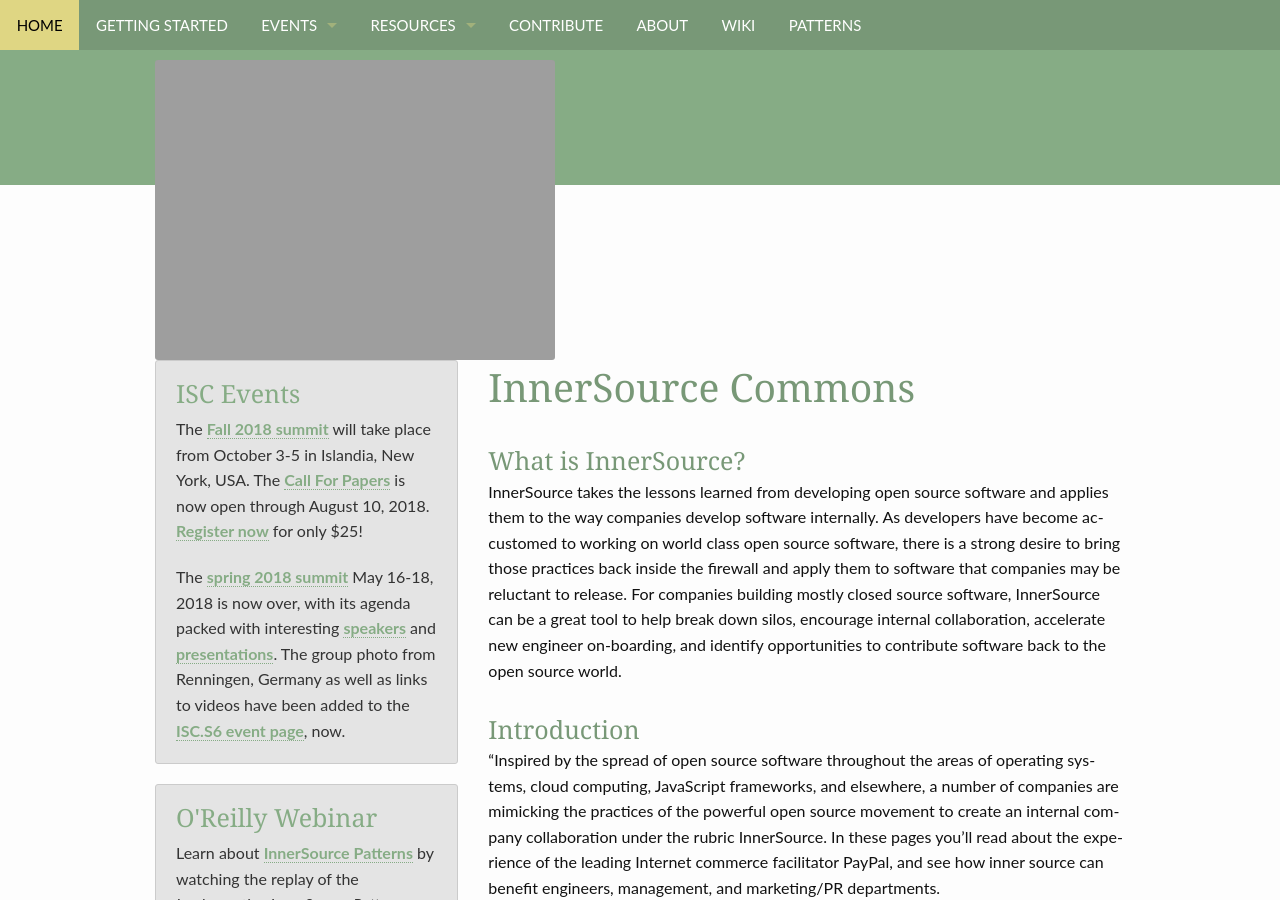
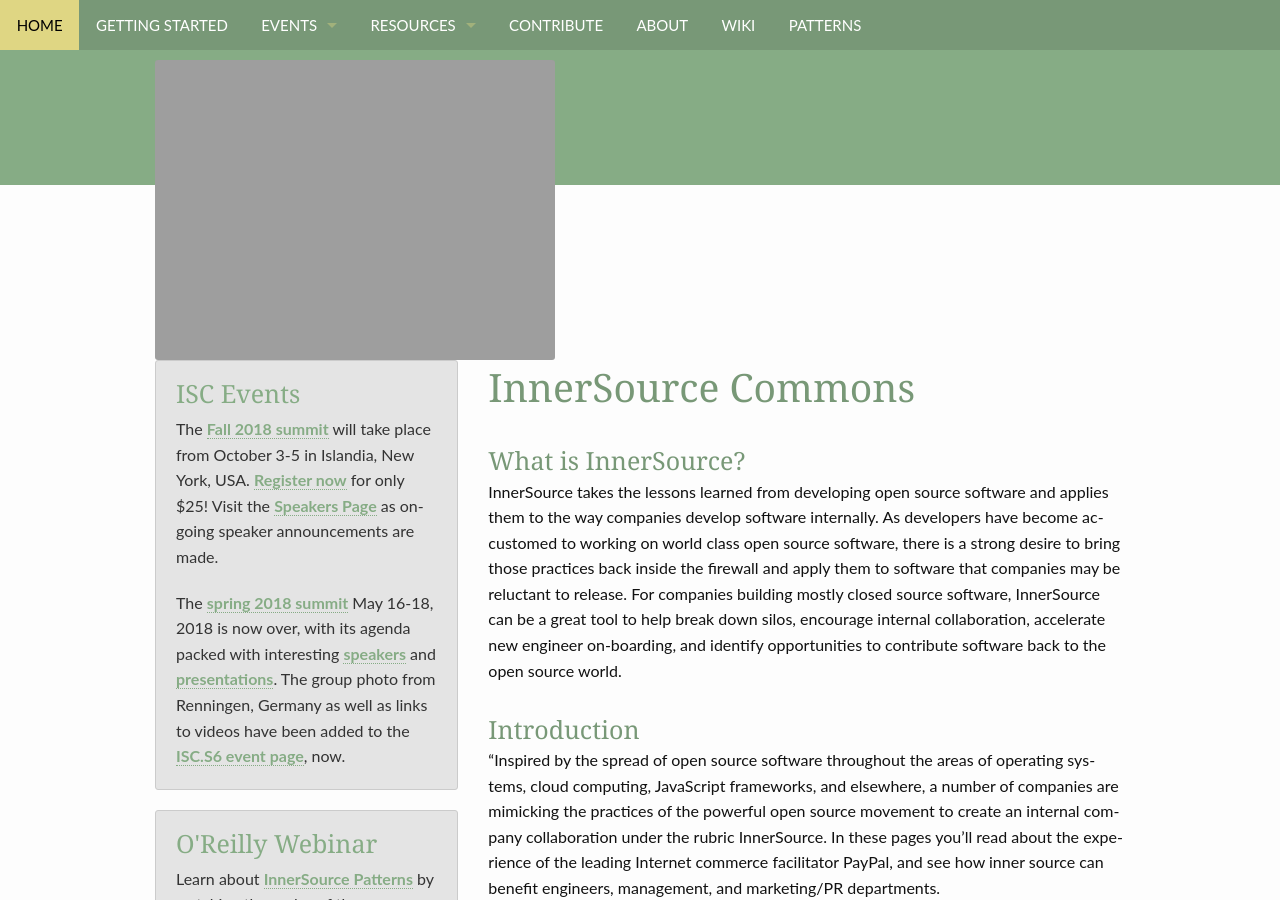
Before and after one commit to paypal/InnerSourceCommons, a Jekyll site: the page built from pages/pages-root-folder/index.md, in a window 1280 px wide and 900 px high. Built offline with Jekyll 4.4.1, drawn with Linux system fonts in a browser that asks for light colours.

Commit message:
Sidebar updates fall summit
CFP over & visit speakers page

```diff
--- a/_includes/_sidebar.html
+++ b/_includes/_sidebar.html
@@ -2,7 +2,7 @@
 	<div class="panel radius">
 		<h3><a href="/InnerSourceCommons/events/">ISC Events</a></h3>
 		<p>
-        The <a href="/InnerSourceCommons/events/isc-fall-2018/">Fall 2018 summit</a> will take place from October 3-5 in Islandia, New York, USA. The <a href="/InnerSourceCommons/events/isc-fall-2018-cfp/">Call For Papers</a> is now open through August 10, 2018. <a href="https://www.brownpapertickets.com/event/3444630">Register now</a> for only $25!</p>
+        The <a href="/InnerSourceCommons/events/isc-fall-2018/">Fall 2018 summit</a> will take place from October 3-5 in Islandia, New York, USA. <a href="https://www.brownpapertickets.com/event/3444630">Register now</a> for only $25!</p> Visit the <a href="http://paypal.github.io/InnerSourceCommons/events/isc-fall-2018-speakers" alt="Our speakers"> Speakers Page</a> as ongoing speaker announcements are made.
     </p>
     <p>
         The <a href="/InnerSourceCommons/events/isc-spring-2018/">spring 2018 summit</a> May 16-18, 2018 is now over, with its agenda packed with interesting <a href="http://paypal.github.io/InnerSourceCommons/events/isc-spring-2018-speakers" alt="Our speakers">speakers</a> and <a href="http://paypal.github.io/InnerSourceCommons/events/isc-spring-2018-agenda" alt="Our presentations">presentations</a>. The group photo from Renningen, Germany as well as links to videos have been added to the <a href="/InnerSourceCommons/events/isc-spring-2018/">ISC.S6 event page</a>, now.</p>
```
